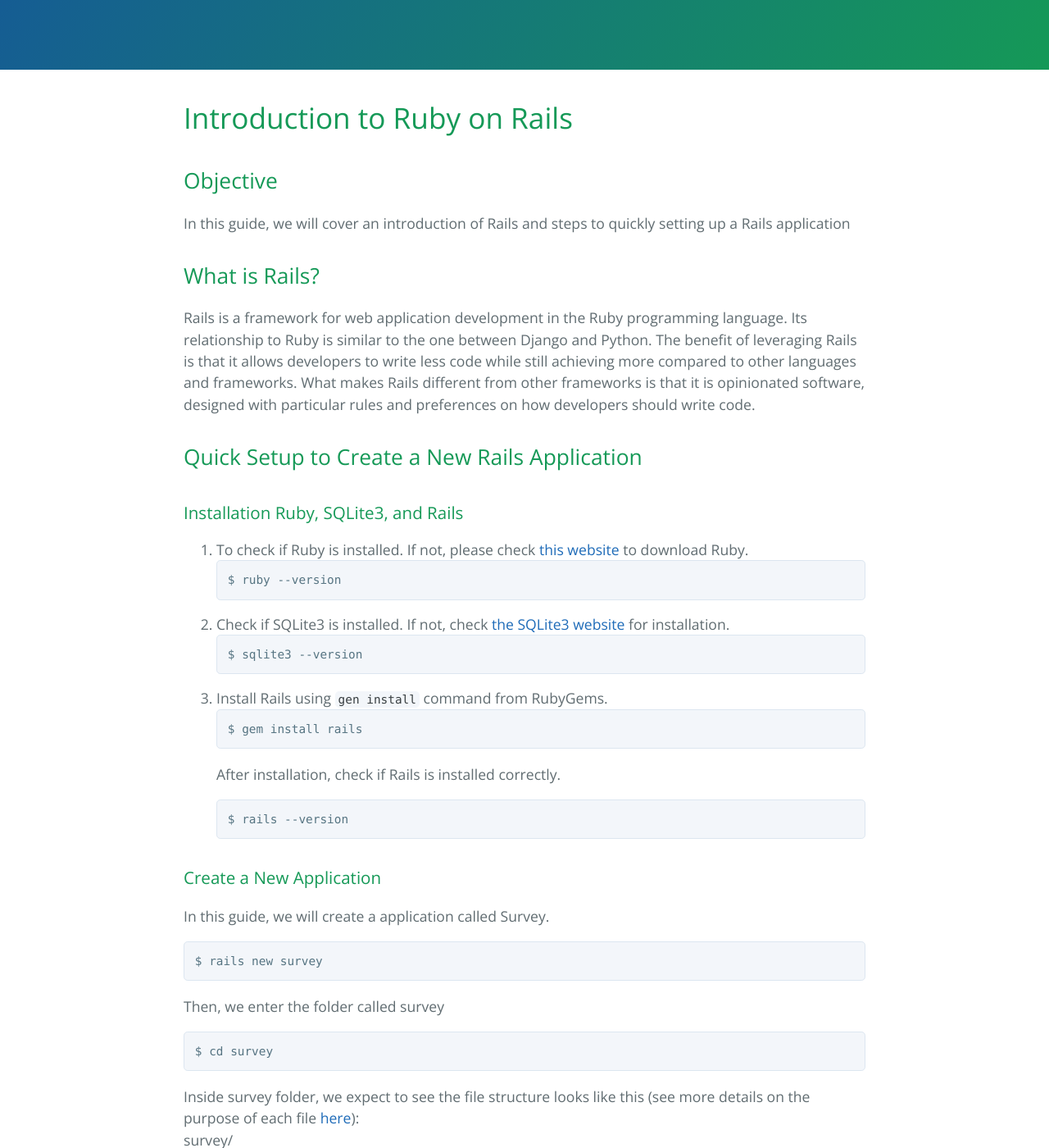
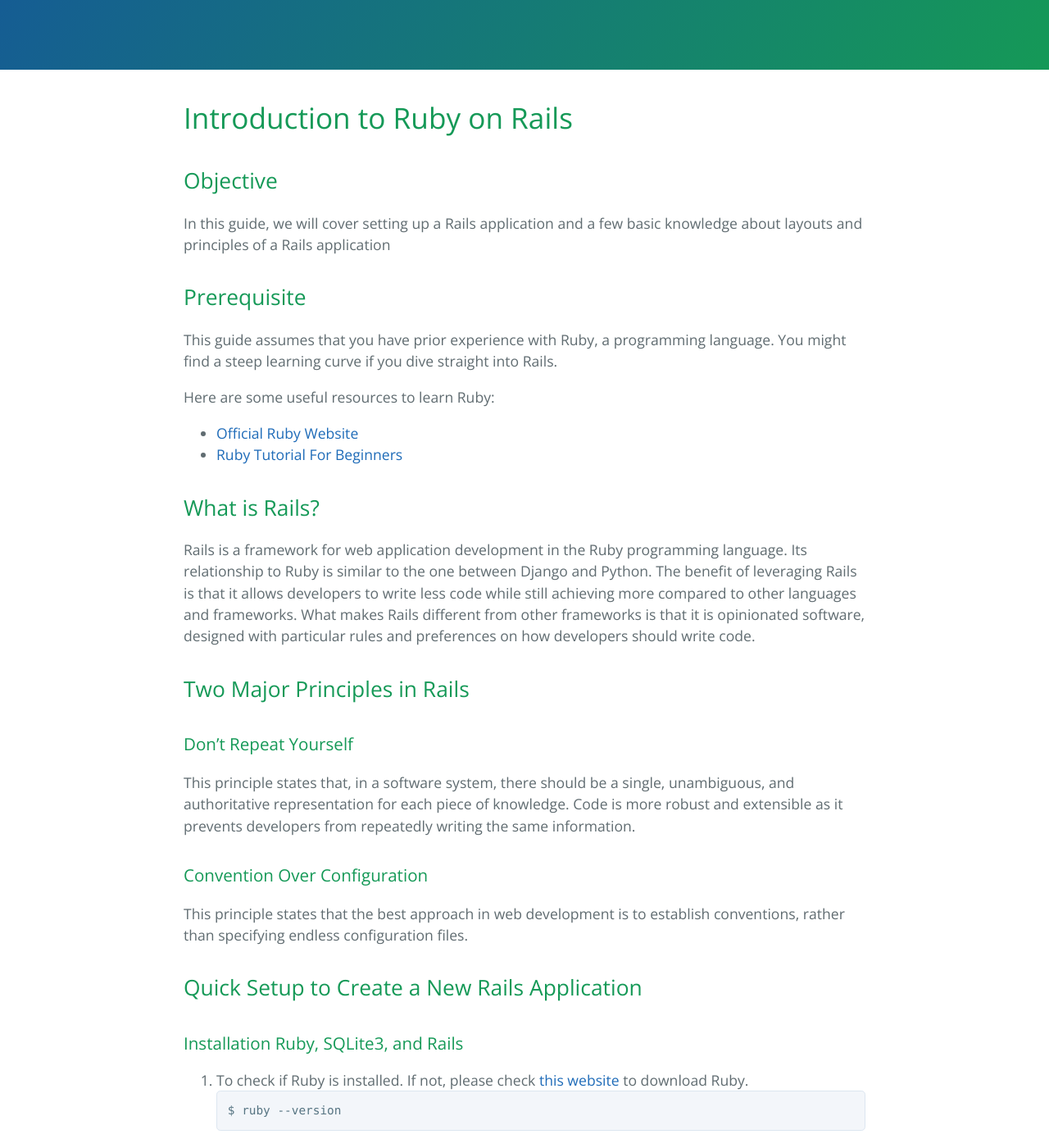
Before and after one commit to learning-software-engineering/learning-software-engineering.github.io, a Jekyll site: the page built from Topics/Tech_Stacks/Ruby_on_Rails.md, in a window 1280 px wide and 1400 px high, scrolled down 221 px. Shown: the whole window at 82% size. Built offline with Jekyll 4.4.1, drawn with Linux system fonts in a browser that asks for light colours; our own code applies the rules of GitHub Pages for plain Markdown files.

Commit message:
addressed comments by correcting typo, adding two major principles for Rails and beginner guides for Ruby

````diff
--- a/Topics/Tech_Stacks/Ruby_on_Rails.md
+++ b/Topics/Tech_Stacks/Ruby_on_Rails.md
@@ -1,10 +1,24 @@
 # Introduction to Ruby on Rails
 
 ## Objective
-In this guide, we will cover an introduction of Rails and steps to quickly setting up a Rails application
+In this guide, we will cover setting up a Rails application and a few basic knowledge about layouts and principles of a Rails application
+
+## Prerequisite
+This guide assumes that you have prior experience with Ruby, a programming language. You might find a steep learning curve if you dive straight into Rails.
+
+Here are some useful resources to learn Ruby:
+- [Official Ruby Website](https://www.ruby-lang.org/en/documentation/)
+- [Ruby Tutorial For Beginners](https://www.rubyguides.com/ruby-tutorial/)
 
 ## What is Rails?
 Rails is a framework for web application development in the Ruby programming language. Its relationship to Ruby is similar to the one between Django and Python. The benefit of leveraging Rails is that it allows developers to write less code while still achieving more compared to other languages and frameworks. What makes Rails different from other frameworks is that it is opinionated software, designed with particular rules and preferences on how developers should write code.
+
+## Two Major Principles in Rails
+### Don't Repeat Yourself
+This principle states that, in a software system, there should be a single, unambiguous, and authoritative representation for each piece of knowledge. Code is more robust and extensible as it prevents developers from repeatedly writing the same information.
+
+### Convention Over Configuration
+This principle states that the best approach in web development is to establish conventions, rather than specifying endless configuration files.
 
 ## Quick Setup to Create a New Rails Application
 ### Installation Ruby, SQLite3, and Rails
@@ -19,7 +33,7 @@
 $ sqlite3 --version
 ```
 
-3. Install Rails using `gen install` command from RubyGems.
+3. Install Rails using `gem install` command from RubyGems.
 ```bash
 $ gem install rails
 ```
````
